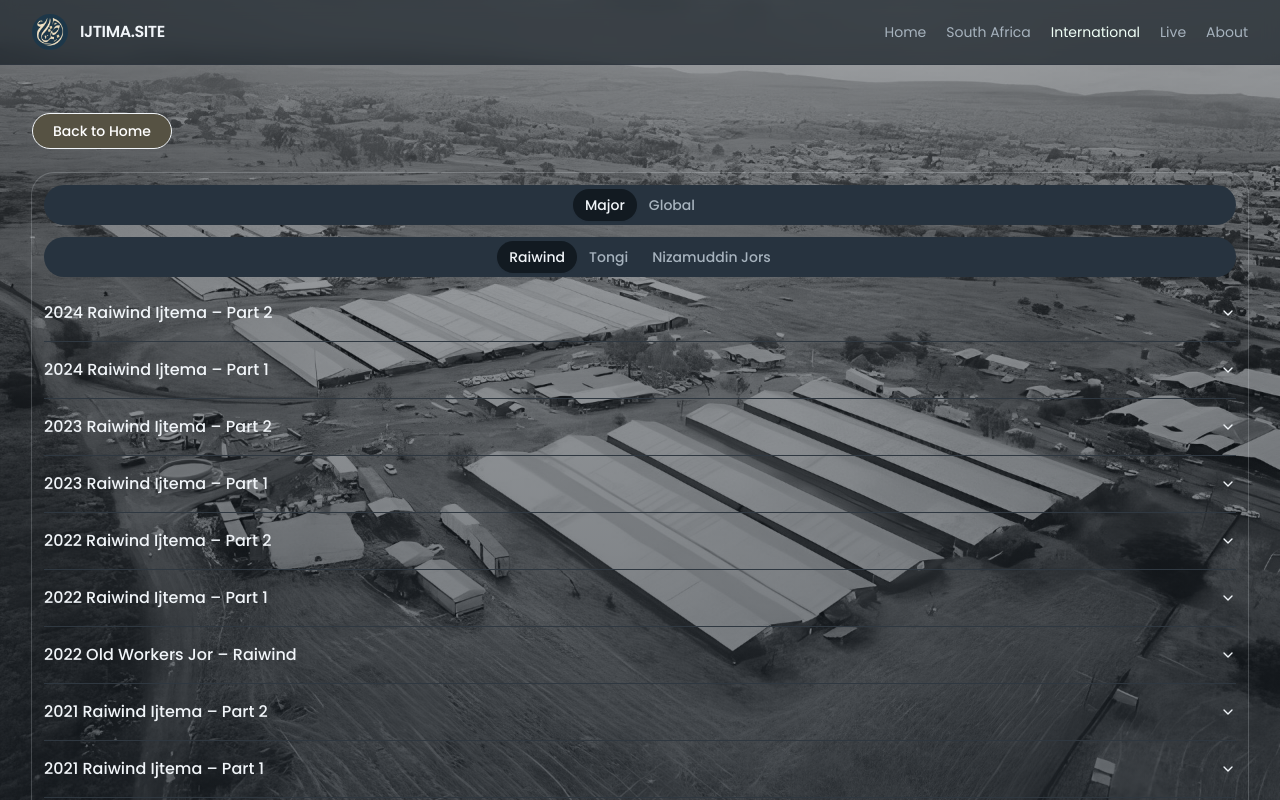
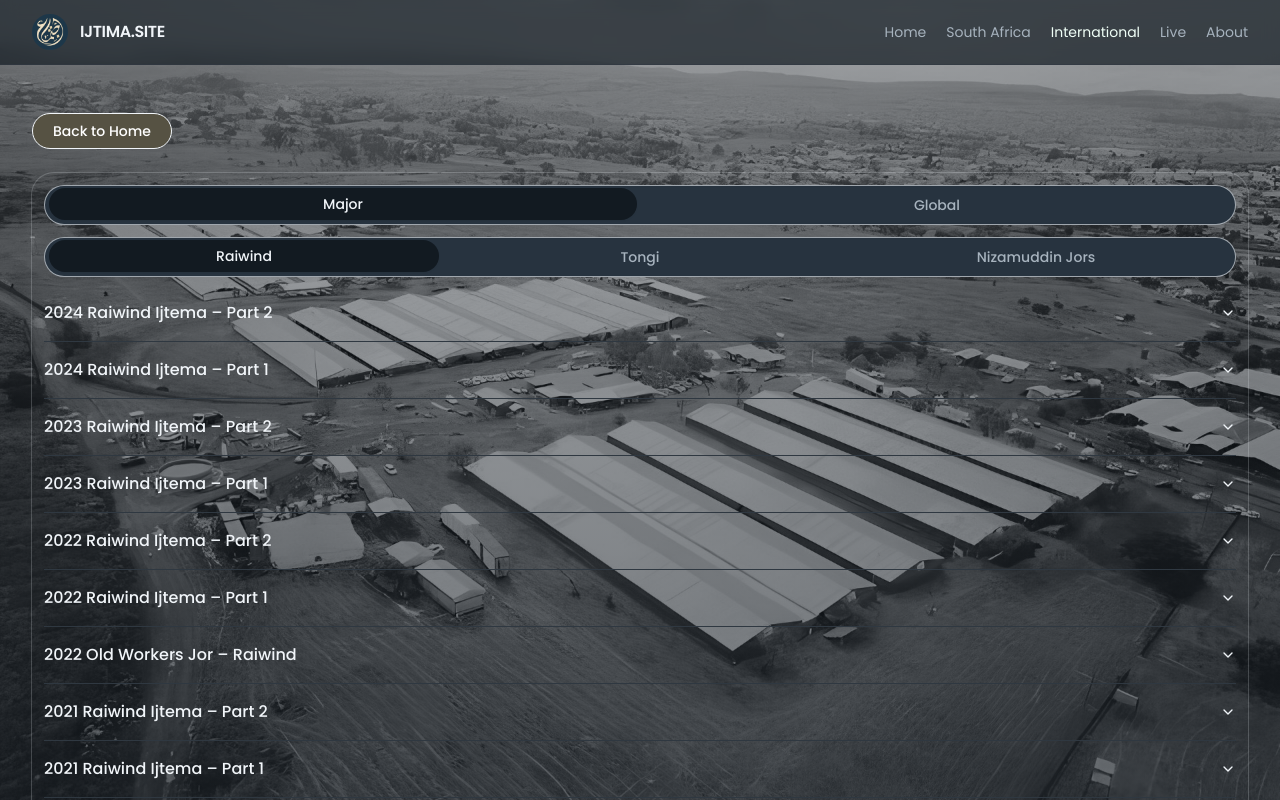
Before and after one commit to Simtechcds/ijtima-site, a React (Vite) app: page /international in a window 1280 px wide. Shown: the top 800 px of the page. Built offline with nearby package versions, Linux system fonts and the light colour scheme.

Commit message:
Update International page styling
Updated the styling of sub-switch buttons to include a white border, matching the South African page. Also updated the Nizamuddin Jors accordion list with the provided items.

```diff
--- a/src/pages/International.tsx
+++ b/src/pages/International.tsx
@@ -34,7 +34,16 @@ const raiwindList = [
 
 const tongiList = ["2016 Tongi Ijtema"];
 
-const nizamuddinList = ["2015 All Africa Nizamuddin Jor"];
+const nizamuddinList = [
+  "2015 All Africa Nizamuddin Jor",
+  "2013 All Africa Nizamuddin Jor",
+  "2011 All Africa Nizamuddin Jor",
+  "2011 All USA Nizamuddin Jor",
+  "2011 All India Nizamuddin Jor",
+  "2011 All Europe Nizamuddin Jor",
+  "2006 SA Nizamuddin Jor",
+  "2004 SA Nizamuddin Jor",
+];
 
 const ukList = ["2018 Blackburn", "2019 Blackburn", "2022 Blackburn"];
 const canadaList = ["2011 Toronto", "2023 Canada"];
@@ -89,9 +98,9 @@ const International = () => {
 
         <div className="rounded-lg ring-1 ring-foreground/20 p-3">
           <Tabs defaultValue="major" className="w-full">
-            <TabsList aria-label="International categories" className="w-full overflow-x-auto whitespace-nowrap">
-              <TabsTrigger value="major">Major</TabsTrigger>
-              <TabsTrigger value="global">Global</TabsTrigger>
+            <TabsList aria-label="International categories" className="segmented w-full">
+              <TabsTrigger value="major" className="seg flex-1">Major</TabsTrigger>
+              <TabsTrigger value="global" className="seg flex-1">Global</TabsTrigger>
             </TabsList>
 
             <TabsContent value="major">
@@ -99,11 +108,11 @@ const International = () => {
                 <h2 id="major-heading" className="sr-only">Major International Ijtimas</h2>
 
                 <Tabs defaultValue="raiwind" className="w-full">
-                  <TabsList aria-label="Major locations" className="w-full overflow-x-auto whitespace-nowrap">
-                    <TabsTrigger value="raiwind">Raiwind</TabsTrigger>
-                    <TabsTrigger value="tongi">Tongi</TabsTrigger>
-                    <TabsTrigger value="nizamuddin">Nizamuddin Jors</TabsTrigger>
-                  </TabsList>
+                    <TabsList aria-label="Major locations" className="segmented w-full">
+                      <TabsTrigger value="raiwind" className="seg flex-1">Raiwind</TabsTrigger>
+                      <TabsTrigger value="tongi" className="seg flex-1">Tongi</TabsTrigger>
+                      <TabsTrigger value="nizamuddin" className="seg flex-1">Nizamuddin Jors</TabsTrigger>
+                    </TabsList>
 
                   <TabsContent value="raiwind">
                     <AccordionList items={raiwindList} prefix="raiwind" />
@@ -125,12 +134,12 @@ const International = () => {
                 <h2 id="global-heading" className="sr-only">Global Regions</h2>
 
                 <Tabs defaultValue="uk" className="w-full">
-                  <TabsList aria-label="Global locations" className="w-full overflow-x-auto whitespace-nowrap">
-                    <TabsTrigger value="uk">UK</TabsTrigger>
-                    <TabsTrigger value="canada">Canada</TabsTrigger>
-                    <TabsTrigger value="other">Other</TabsTrigger>
-                    <TabsTrigger value="india">India</TabsTrigger>
-                  </TabsList>
+                    <TabsList aria-label="Global locations" className="segmented w-full">
+                      <TabsTrigger value="uk" className="seg flex-1">UK</TabsTrigger>
+                      <TabsTrigger value="canada" className="seg flex-1">Canada</TabsTrigger>
+                      <TabsTrigger value="other" className="seg flex-1">Other</TabsTrigger>
+                      <TabsTrigger value="india" className="seg flex-1">India</TabsTrigger>
+                    </TabsList>
 
                   <TabsContent value="uk">
                     <AccordionList items={ukList} prefix="uk" />
```
